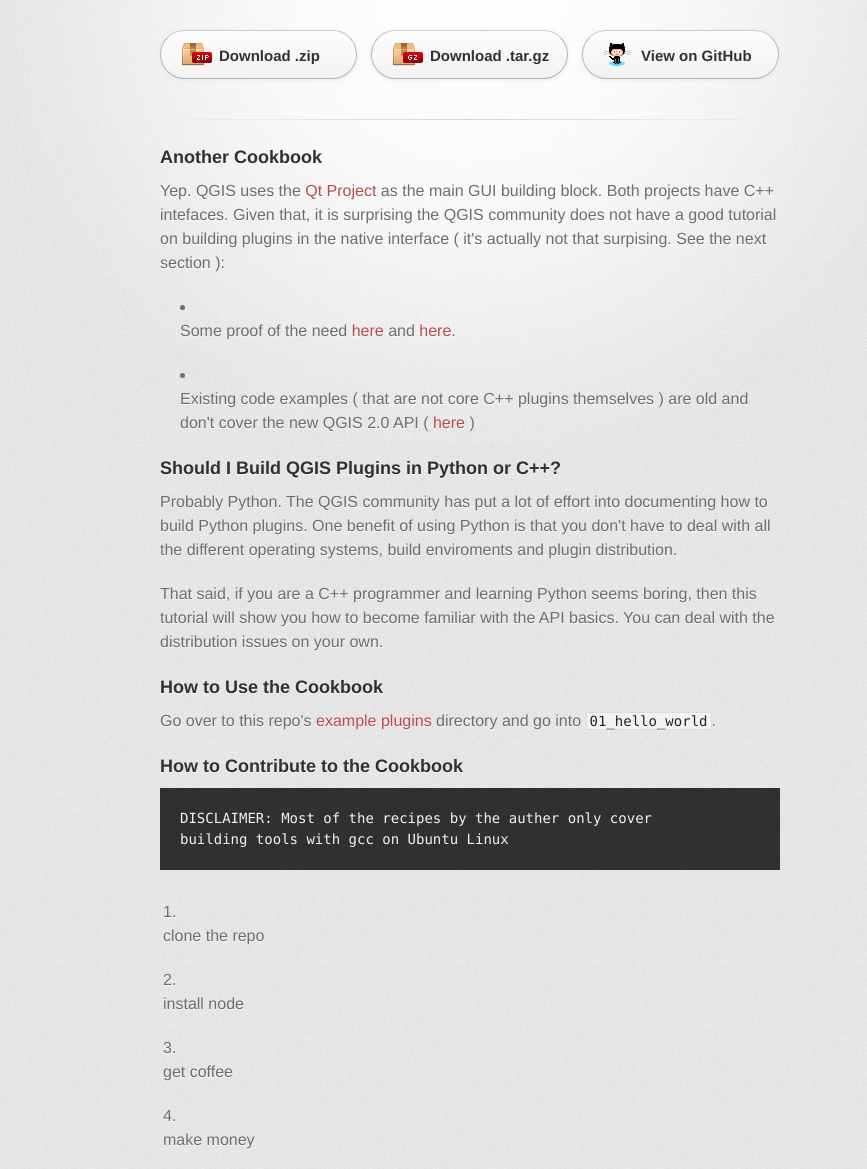
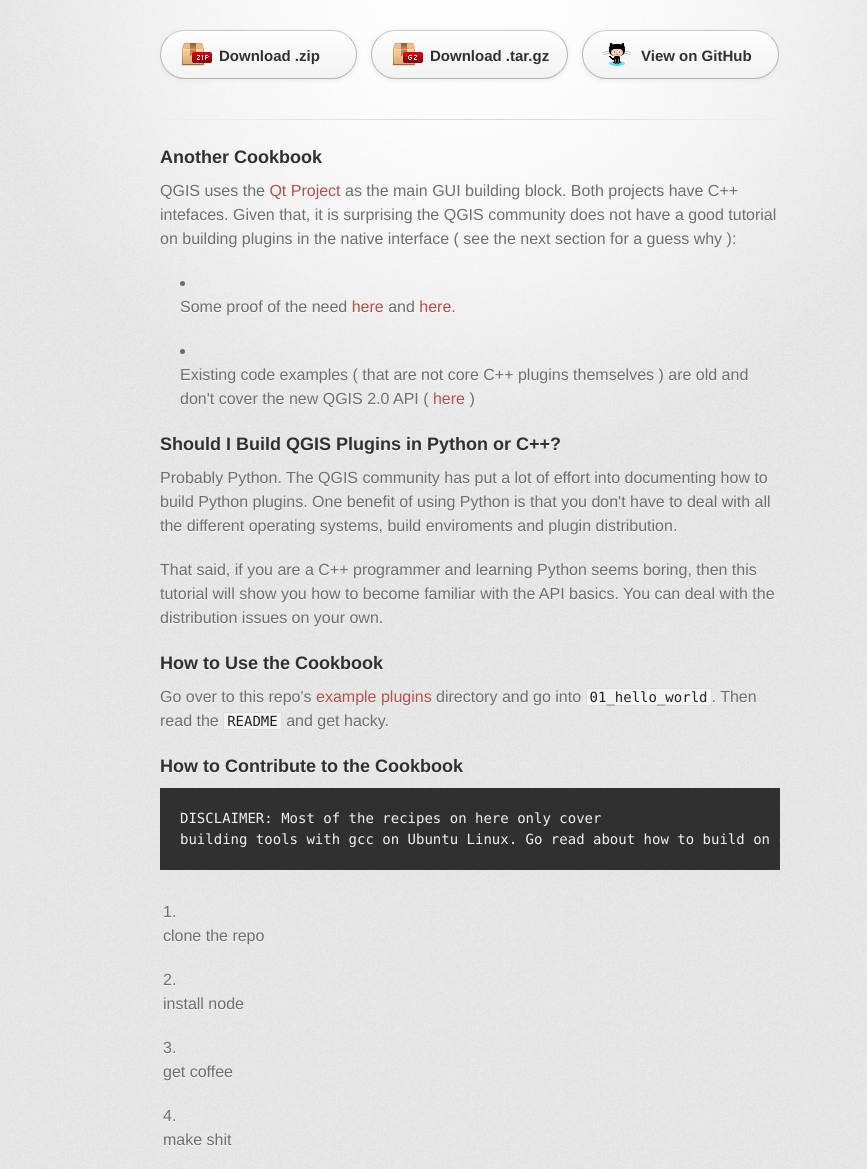
Before and after one commit to ranchodeluxe/qgis_cpp_plugin_cookbook, a plain HTML site: page index.html in a window 1280 px wide. Shown: the part 127-1296 px from the top of the page, without its empty margins (170-1037 px from the left). Drawn offline with Linux system fonts and the light colour scheme; a web font is replaced by a local one.

Commit message:
Update index.html

```diff
--- a/index.html
+++ b/index.html
@@ -34,10 +34,10 @@
           <h3>
 <a name="another-cookbook" class="anchor" href="#another-cookbook"><span class="octicon octicon-link"></span></a>Another Cookbook</h3>
 
-<p>Yep. QGIS uses the <a href="http://qt-project.org/doc/qt-5.1/qtdoc/index.html">Qt Project</a>
+<p>QGIS uses the <a href="http://qt-project.org/doc/qt-5.1/qtdoc/index.html">Qt Project</a>
 as the main GUI building block. Both projects have C++ intefaces. Given that,
 it is surprising the QGIS community does not have a good tutorial on building plugins
-in the native interface ( it's actually not that surpising. See the next section ):</p>
+in the native interface ( see the next section for a guess why ):</p>
 
 <ul>
 <li><p>Some proof of the need <a href="http://hub.qgis.org/wiki/17/Writing_C++_Plugins_%5BNew%5D">here</a>
@@ -59,20 +59,20 @@ with the distribution issues on your own.</p>
 <a name="how-to-use-the-cookbook" class="anchor" href="#how-to-use-the-cookbook"><span class="octicon octicon-link"></span></a>How to Use the Cookbook</h3>
 
 <p>Go over to this repo's <a href="https://github.com/thebigspoon/qgis_cpp_plugin_cookbook/tree/gh-pages/plugin_code_examples">example plugins</a>
-directory and go into <code>01_hello_world</code>.</p>
+directory and go into <code>01_hello_world</code>. Then read the <code>README</code> and get hacky.</p>
 
 <h3>
 <a name="how-to-contribute-to-the-cookbook" class="anchor" href="#how-to-contribute-to-the-cookbook"><span class="octicon octicon-link"></span></a>How to Contribute to the Cookbook</h3>
 
-<div class="highlight highlight-bash"><pre>DISCLAIMER: Most of the recipes by the auther only cover
-building tools with gcc on Ubuntu Linux
+<div class="highlight highlight-bash"><pre>DISCLAIMER: Most of the recipes on here only cover
+building tools with gcc on Ubuntu Linux. Go read about how to build on <a href="https://github.com/qgis/QGIS/blob/master/INSTALL#L12-L35">other environemnts</a>
 </pre></div>
 
 <ol>
 <li><p>clone the repo</p></li>
 <li><p>install node</p></li>
 <li><p>get coffee</p></li>
-<li><p>make money</p></li>
+<li><p>make shit</p></li>
 <li><p>more to come</p></li>
 <li><p>udpate the next section</p></li>
 </ol><h3>
```
